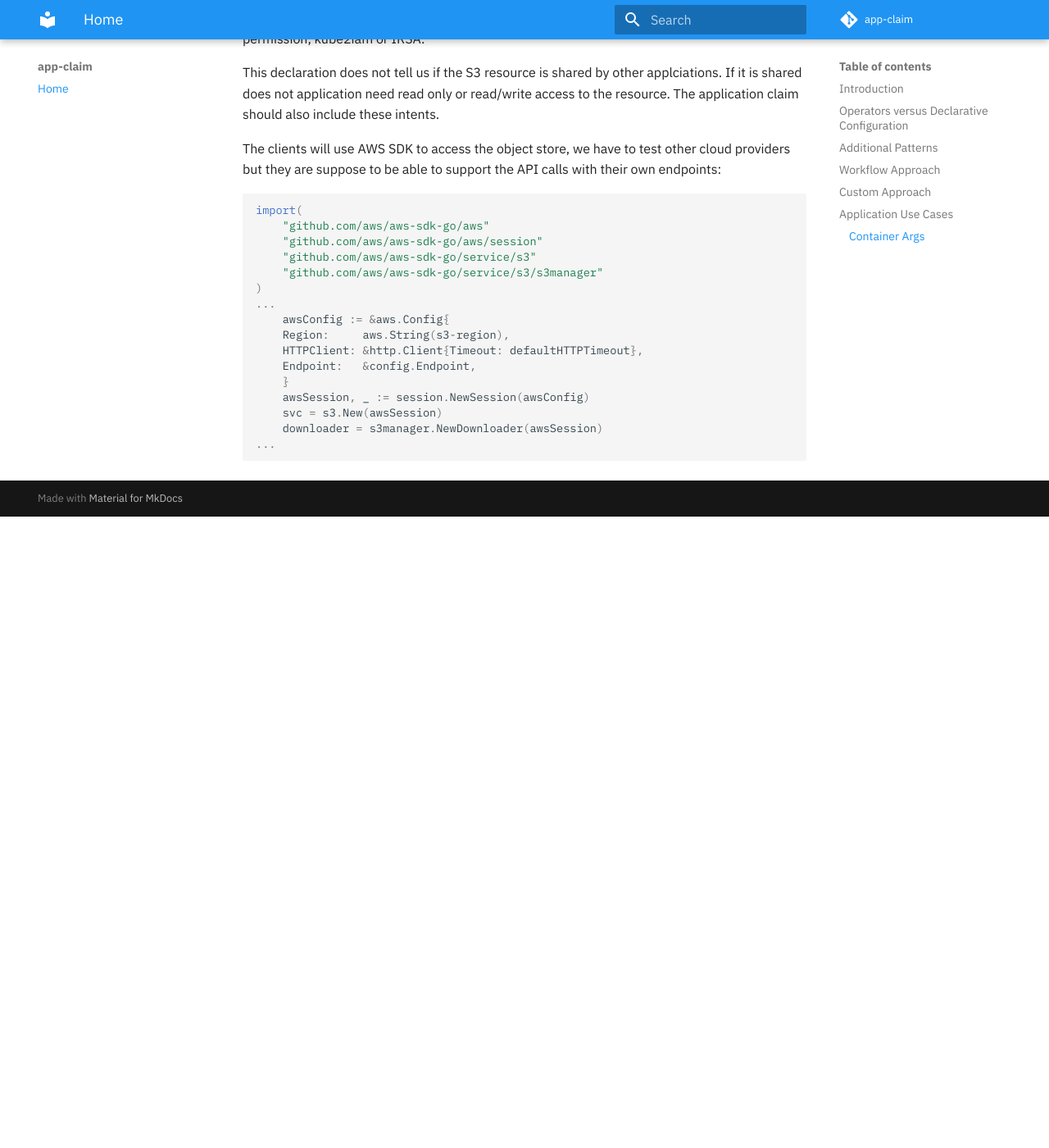
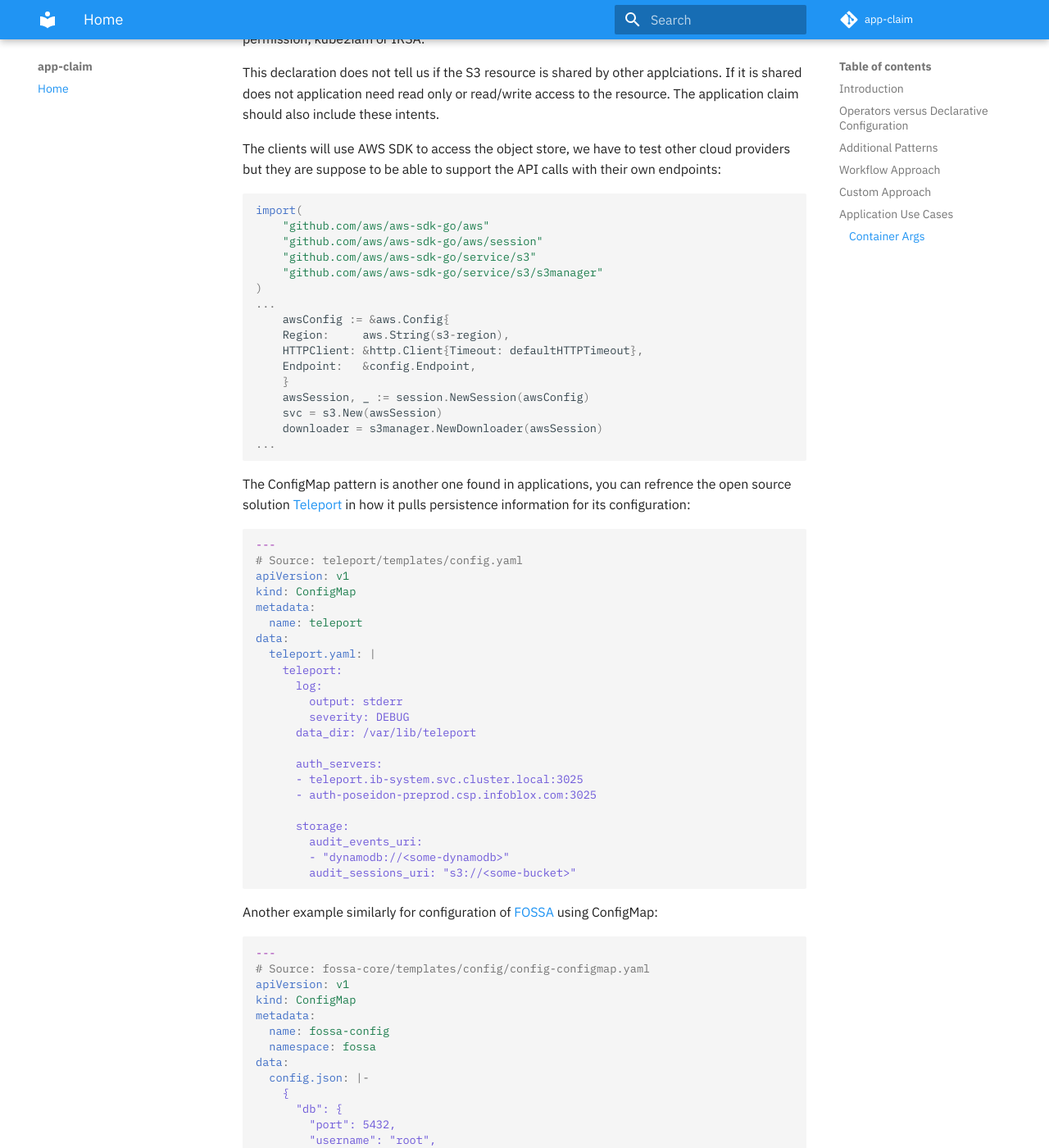
Before and after one commit to seizadi/app-claim, an MkDocs documentation site: the page built from docs/index.md, in a window 1280 px wide and 1400 px high, scrolled down 6640 px. Shown: the whole window at 82% size. Built offline with MkDocs 1.6.1 and Material for MkDocs 9.7.7, drawn with Linux system fonts in a browser that asks for light colours; comment, search, counter and statistics services are not loaded; before the commit the page ends 7270 px from its top, so only the background shows below that; some of the changed text lies outside the part shown.

````diff
--- a/docs/index.md
+++ b/docs/index.md
@@ -351,3 +351,69 @@
     downloader = s3manager.NewDownloader(awsSession)
 ...
 ```
+The ConfigMap pattern is another one found in applications, you can refrence
+the open source solution [Teleport](https://github.com/gravitational/teleport)
+in how it pulls persistence information for its configuration:
+```yaml
+---
+# Source: teleport/templates/config.yaml
+apiVersion: v1
+kind: ConfigMap
+metadata:
+  name: teleport
+data:
+  teleport.yaml: |
+    teleport:
+      log:
+        output: stderr
+        severity: DEBUG
+      data_dir: /var/lib/teleport
+
+      auth_servers:
+      - teleport.ib-system.svc.cluster.local:3025
+      - auth-poseidon-preprod.csp.infoblox.com:3025
+
+      storage:
+        audit_events_uri:
+        - "dynamodb://<some-dynamodb>"
+        audit_sessions_uri: "s3://<some-bucket>"
+```
+
+Another example similarly for configuration of
+[FOSSA](https://github.com/fossas)
+using ConfigMap:
+```yaml
+---
+# Source: fossa-core/templates/config/config-configmap.yaml
+apiVersion: v1
+kind: ConfigMap
+metadata:
+  name: fossa-config
+  namespace: fossa
+data:
+  config.json: |-
+    {
+      "db": {
+        "port": 5432,
+        "username": "root",
+        "database": "fossa",
+        "host": "<some aws rds host>",
+        "pool": {
+          "maxConnections": 5,
+          "minConnections": 1,
+          "maxIdleTime": 60000
+        }
+      },
+      "cache": {
+        "package": {
+          "engine": "s3",
+          "store_private": true,
+          "bucket": "<some-bucket>",
+          "s3Options": {
+            "endpoint": "s3.amazonaws.com"
+          }
+        }
+      },
+```
+In these cases you need to have a declarative defintion of the signature for the
+persistence claims.
````
Also changed, not shown: 5 other files.
